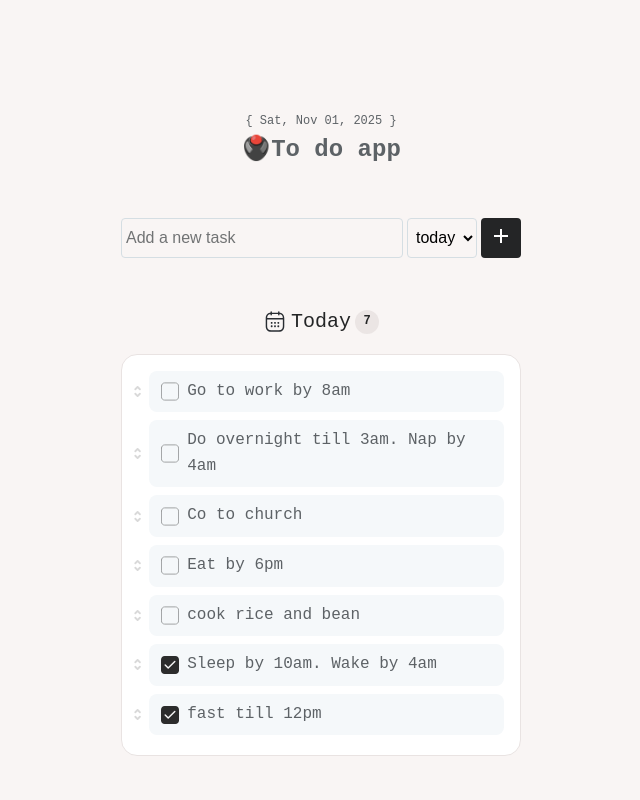
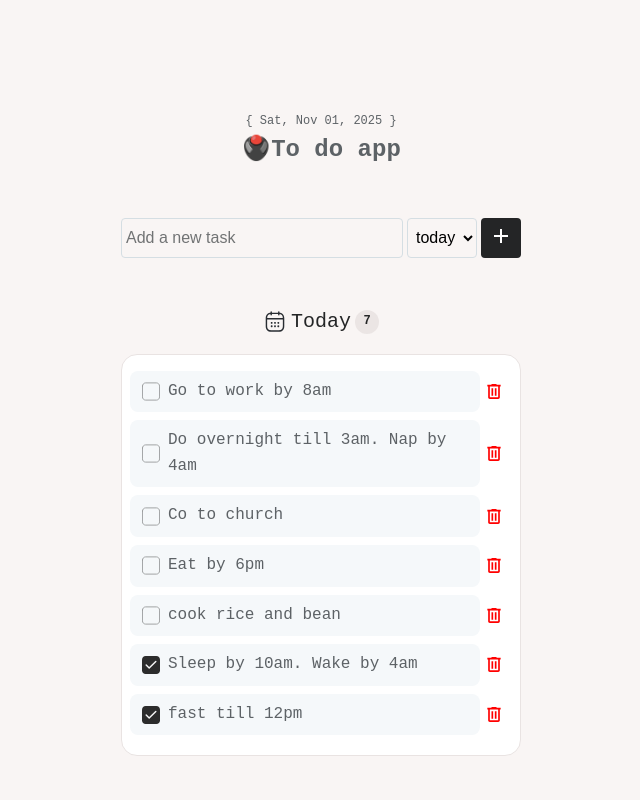
Before and after one commit to Praise7165/to-do, a React (Vite) app: page / in a window 1280 px wide. Shown: the top 800 px of the page, without its empty margins (319-959 px from the left). Built offline with nearby package versions, Linux system fonts and the light colour scheme.

Commit message:
added delete functionality

```diff
--- a/src/App.css
+++ b/src/App.css
@@ -113,13 +113,7 @@ h3 {
 .todo-span {
   padding: 0.5rem 0.75rem;
   background-color: hsl(204, 33%, 97%);
-  z-index: 1;
-  transition: all 0.5s cubic-bezier(0.47, 0, 0.745, 0.715);
-  user-select: none;
-}
-
-.move {
-  transform: translateX(-24px);
+  margin-right: 0.25rem;
 }
 
 .card img {
--- a/src/App.jsx
+++ b/src/App.jsx
@@ -74,6 +74,13 @@ export default function App() {
     setUpdatedTime(updateTime());
   }
 
+  // delete todo
+  function handleDeleteItem(id) {
+    setTodos((todos) => {
+      todos.filter((todo) => todo.id !== id);
+    });
+  }
+
   return (
     <main>
       <div className="container flex justify-center">
@@ -95,6 +102,7 @@ export default function App() {
             todos={todos}
             heading="Later"
             handleTaskStatus={handleTaskStatus}
+            handleDeleteItem={handleDeleteItem}
           />
 
           <Footer time={updatedTime} />
--- a/src/components/CardContent.jsx
+++ b/src/components/CardContent.jsx
@@ -3,7 +3,12 @@ import TodoList from "./TodoList";
 
 // import DeleteIcon from "./Delete";
 
-export default function CardContent({ heading, taskList, handleTaskStatus }) {
+export default function CardContent({
+  heading,
+  taskList,
+  handleTaskStatus,
+  handleDeleteItem,
+}) {
   /* check if list is empty */
   const emptyList = taskList.length < 1;
 
@@ -16,7 +21,11 @@ export default function CardContent({ heading, taskList, handleTaskStatus }) {
       {emptyList ? (
         <EmptyMessage heading={heading} />
       ) : (
-        <TodoList taskList={taskList} handleTaskStatus={handleTaskStatus} />
+        <TodoList
+          taskList={taskList}
+          handleTaskStatus={handleTaskStatus}
+          handleDeleteItem={handleDeleteItem}
+        />
       )}
     </div>
   );
--- a/src/components/Delete.jsx
+++ b/src/components/Delete.jsx
@@ -1,9 +1,3 @@
-const iconStyles = {
-  flex: "0 0 auto",
-  position: "absolute",
-  right: "0",
-};
-
 export default function DeleteIcon() {
   return (
     <svg
@@ -12,12 +6,8 @@ export default function DeleteIcon() {
       height="21"
       viewBox="0 0 20 21"
       fill="red"
-      style={iconStyles}
     >
-      <path
-        d="M5.83331 18C5.37498 18 4.98262 17.8368 4.65623 17.5104C4.32984 17.184 4.16665 16.7917 4.16665 16.3333V5.5H3.33331V3.83333H7.49998V3H12.5V3.83333H16.6666V5.5H15.8333V16.3333C15.8333 16.7917 15.6701 17.184 15.3437 17.5104C15.0173 17.8368 14.625 18 14.1666 18H5.83331ZM14.1666 5.5H5.83331V16.3333H14.1666V5.5ZM7.49998 14.6667H9.16665V7.16667H7.49998V14.6667ZM10.8333 14.6667H12.5V7.16667H10.8333V14.6667Z"
-        className="delete"
-      />
+      <path d="M5.83331 18C5.37498 18 4.98262 17.8368 4.65623 17.5104C4.32984 17.184 4.16665 16.7917 4.16665 16.3333V5.5H3.33331V3.83333H7.49998V3H12.5V3.83333H16.6666V5.5H15.8333V16.3333C15.8333 16.7917 15.6701 17.184 15.3437 17.5104C15.0173 17.8368 14.625 18 14.1666 18H5.83331ZM14.1666 5.5H5.83331V16.3333H14.1666V5.5ZM7.49998 14.6667H9.16665V7.16667H7.49998V14.6667ZM10.8333 14.6667H12.5V7.16667H10.8333V14.6667Z" />
     </svg>
   );
 }
--- a/src/components/TodoCard.jsx
+++ b/src/components/TodoCard.jsx
@@ -1,7 +1,12 @@
 import CardHeader from "./CardHeader";
 import CardContent from "./CardContent";
 
-export default function TodoCard({ todos, heading, handleTaskStatus }) {
+export default function TodoCard({
+  todos,
+  heading,
+  handleTaskStatus,
+  handleDeleteItem,
+}) {
   const taskList = todos.filter((todo) => todo.pri === heading);
 
   /* get length of new task list */
@@ -14,6 +19,7 @@ export default function TodoCard({ todos, heading, handleTaskStatus }) {
         heading={heading}
         taskList={taskList}
         handleTaskStatus={handleTaskStatus}
+        handleDeleteItem={handleDeleteItem}
       />
     </div>
   );
--- a/src/components/TodoItem.jsx
+++ b/src/components/TodoItem.jsx
@@ -1,15 +1,18 @@
-import DragIcon from "./DragIcon";
+import DeleteIcon from "./Delete";
 import TodoTask from "./TodoTask";
 
-export default function TodoItem({ todo, handleTaskStatus }) {
+export default function TodoItem({ todo, handleTaskStatus, handleDeleteItem }) {
   return (
     <li key={todo.id} className="todo-item flex items-center justofy-stretch">
-      <DragIcon />
+      <TodoTask todo={todo} handleTaskStatus={handleTaskStatus} />
 
-      <TodoTask todo={todo} handleTaskStatus={handleTaskStatus} />
-      {/*<span className="delete-icon">
-            <DeleteIcon />
-          </span> */}
+      <span
+        className="flex justify-center"
+        style={{ flex: "0" }}
+        onClick={() => handleDeleteItem(todo.id)}
+      >
+        <DeleteIcon />
+      </span>
     </li>
   );
 }
--- a/src/components/TodoList.jsx
+++ b/src/components/TodoList.jsx
@@ -1,6 +1,10 @@
 import TodoItem from "./TodoItem";
 
-export default function TodoList({ taskList, handleTaskStatus }) {
+export default function TodoList({
+  taskList,
+  handleTaskStatus,
+  handleDeleteItem,
+}) {
   return (
     <ul className="flex flex-col gap-md">
       {taskList.map((todo) => (
@@ -8,6 +12,7 @@ export default function TodoList({ taskList, handleTaskStatus }) {
           key={todo.id}
           todo={todo}
           handleTaskStatus={handleTaskStatus}
+          handleDeleteItem={handleDeleteItem}
         />
       ))}
     </ul>
--- a/src/components/TodoTask.jsx
+++ b/src/components/TodoTask.jsx
@@ -1,28 +1,11 @@
-import { useState } from "react";
 import checkbox from "../assets/checkbox.svg";
 import checked from "../assets/checked.svg";
-import DeleteIcon from "./Delete";
 
 export default function TodoTask({ todo, handleTaskStatus }) {
-  const [drag, setDrag] = useState(false);
-
-  const todoStyles = {
-    width: "100%",
-    position: "relative",
-    marginLeft: "0.25rem",
-  };
-
   return (
     <div
-      className="flex items-center"
-      style={todoStyles}
-      onMouseLeave={() => setDrag(false)}
-    >
-      <div
-        className={`todo-span flex items-center flex-grow bd-radius-md gap-md ${
-          drag && "move"
+      className={`todo-span flex items-center flex-grow bd-radius-md gap-md
       }`}
-        onMouseOver={() => setDrag(true)}
     >
       <img
         src={todo.completed ? checked : checkbox}
@@ -30,7 +13,5 @@ export default function TodoTask({ todo, handleTaskStatus }) {
       />
       <span className="todo-label">{todo.task}</span>
     </div>
-      <DeleteIcon />
-    </div>
   );
 }
```
Lines whose indentation alone changed are shown as unchanged.
